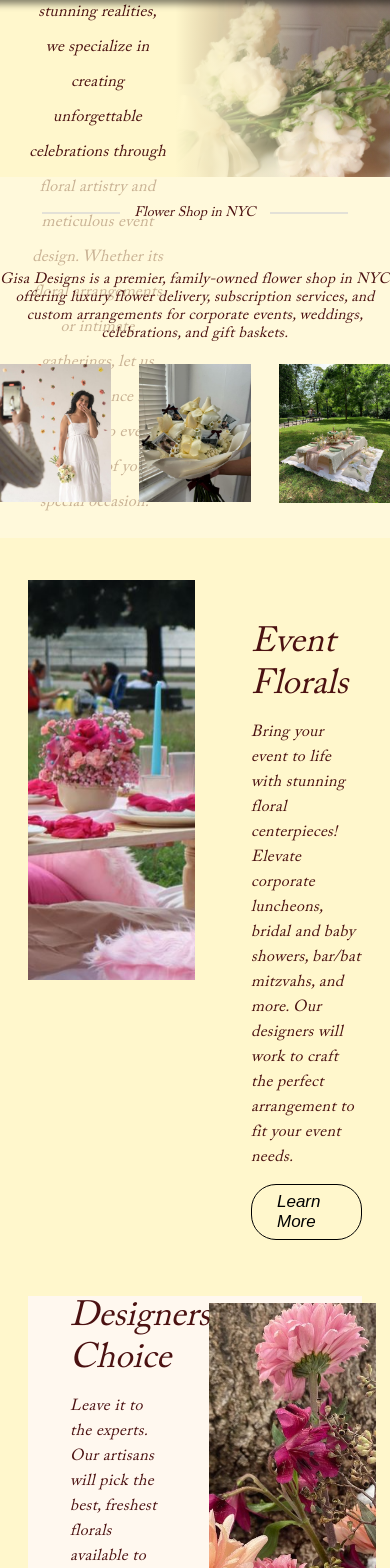
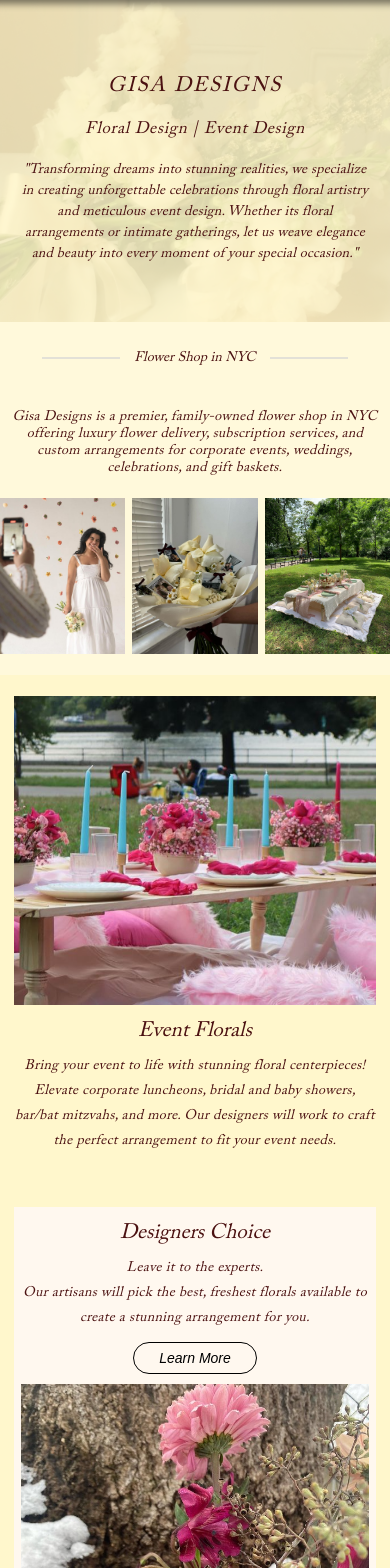
Before and after one commit to LennyRemache/gisa-designs, a React (Vite) app in the folder client/: page / in a window 390 px wide. Shown: the part 200-1768 px from the top of the page. Built offline with nearby package versions, Linux system fonts and the light colour scheme.

Commit message:
Added mobile responsiveness to home page

```diff
--- a/client/src/components/pages/Contact.jsx
+++ b/client/src/components/pages/Contact.jsx
@@ -295,7 +295,9 @@ export default function Contact() {
                 onChange={updateContactForm}
               ></textarea>
             </div>
-            <button type="submit">Submit</button>
+            <button type="submit" className="contact-btn">
+              Submit
+            </button>
           </div>
           <div className="form-image">
             <img src={ContactImg} alt="" />
--- a/client/src/components/pages/Home.jsx
+++ b/client/src/components/pages/Home.jsx
@@ -61,9 +61,6 @@ export default function Home() {
             more. Our designers will work to craft the perfect arrangement to
             fit your event needs.
           </div>
-          <Link to="/Services/a-la-carte" className="learn-more-btn">
-            Learn More
-          </Link>
         </div>
       </div>
       <div className="home-section-3">
@@ -72,8 +69,9 @@ export default function Home() {
             <div className="title">Designers Choice</div>
             <div className="info">
               Leave it to the experts.
-              <br /> Our artisans will pick the best, freshest florals available
-              to create a stunning arrangement for you.
+              <br />
+              Our artisans will pick the best, freshest florals available to
+              create a stunning arrangement for you.
             </div>
             <Link to="/Services/a-la-carte" className="learn-more-btn">
               Learn More
--- a/client/src/styles/pages/Contact.css
+++ b/client/src/styles/pages/Contact.css
@@ -51,7 +51,7 @@
   -webkit-box-shadow: 0px 0px 18px 4px rgba(0, 0, 0, 0.75);
   -moz-box-shadow: 0px 0px 18px 4px rgba(0, 0, 0, 0.75);
   box-shadow: 0px 0px 18px 4px rgba(0, 0, 0, 0.75);
-  border-radius: 20px;
+  border-radius: 5px;
 }
 
 .form-details {
@@ -246,7 +246,7 @@
   object-fit: cover;
   width: 100%;
   height: 100%;
-  border-radius: 0 20px 20px 0;
+  border-radius: 0 5px 5px 0;
 }
 
 .first-name input,
@@ -282,3 +282,21 @@
   padding: 0.3rem;
   width: fit-content;
 }
+
+.contact-btn {
+  width: 100%;
+  margin-top: 1rem;
+  padding: 0.75rem;
+  background-color: transparent;
+  border-radius: 5px;
+  border: 0.5px solid black;
+}
+
+.contact-btn:hover {
+  cursor: pointer;
+  background-color: rgba(0, 0, 0, 0.043);
+}
+
+.contact-btn:active {
+  background-color: rgba(0, 0, 0, 0.169);
+}
--- a/client/src/styles/pages/Home.css
+++ b/client/src/styles/pages/Home.css
@@ -244,6 +244,7 @@
 }
 
 .home-section-4 {
+  border: 0px solid red;
   width: 100%;
   padding: 4rem 0 5rem 0;
   background-color: hsla(51, 100%, 90%, 0.7);
@@ -280,3 +281,202 @@
   max-width: 250px;
   width: 100%;
 }
+
+@media only screen and (max-width: 1024px) {
+  .hero-text-brand {
+    font-size: 2.5rem;
+    margin-bottom: 1.5rem;
+  }
+
+  .hero-text-service {
+    font-size: 1.2rem;
+    border: 0px solid red;
+  }
+
+  .hero-text-quote {
+    font-size: 1rem;
+    padding: 1.5rem;
+    line-height: 1.5rem;
+  }
+  .seperator {
+    border: 0px solid red;
+    padding: 2rem 0 3rem 0;
+  }
+
+  .home-section-1 {
+    border: 0px solid green;
+    padding-bottom: 1.5rem;
+  }
+
+  .home-section-1-desc {
+    padding: 0rem 0 1.5rem 0;
+    margin: 0 0.5rem;
+  }
+
+  .home-section-1-photos {
+    border: 0px solid red;
+    padding: 0 0.5rem;
+  }
+
+  .home-section-1-photos img:not(:last-child) {
+    margin-right: 0.5rem;
+  }
+
+  .home-section-2 {
+    border: 0px solid red;
+    padding: 1.5rem 1rem;
+  }
+
+  .home-section-2 img {
+    margin: 0;
+    width: 50%;
+  }
+
+  .home-section-2-desc {
+    border: 0px solid blue;
+  }
+
+  .home-section-2-desc .title {
+    padding: 1rem 0 0 0;
+    font-size: 2rem;
+  }
+
+  .home-section-2-desc .info {
+    padding: 0.75rem 0;
+  }
+
+  .home-section-3 {
+    border: 0px solid blue;
+    padding: 1.5rem 1rem;
+  }
+
+  .home-section-3 .sub-container {
+    border: 0px solid blue;
+    padding: 0.5rem 0.5rem;
+  }
+
+  .home-section-3-desc {
+    border: 0px solid green;
+    width: 50%;
+  }
+
+  .home-section-3-desc .title {
+    border: 0px solid red;
+    font-size: 2rem;
+  }
+
+  .home-section-3-desc .info {
+    border: 0px solid red;
+
+    padding: 0.75rem 0rem;
+  }
+
+  .home-section-3 .sub-container img {
+    border: 0px solid blue;
+    width: 50%;
+    margin: 0rem 0rem 0 0;
+  }
+
+  .learn-more-btn {
+    font-size: 1.25rem;
+  }
+
+  .social-media div {
+    font-size: 1.5rem;
+    margin-left: 0rem;
+  }
+
+  .home-section-4-photos {
+    border: 0px solid blue;
+    display: flex;
+    justify-content: center;
+  }
+
+  .home-section-4-photos a {
+    border: 0px solid green;
+    margin: 0.5rem;
+  }
+}
+
+@media only screen and (max-width: 610px) {
+  .hero-text-parent {
+    background: rgba(255, 247, 204, 0.85);
+  }
+  .hero-text {
+    border: 0px solid red;
+    width: 100%;
+  }
+
+  .hero-text-brand {
+    font-size: 1.5rem;
+  }
+
+  .home-hero img {
+    width: 100%;
+  }
+
+  .home-section-1-desc {
+    font-size: 1rem;
+  }
+
+  .home-section-2 {
+    flex-direction: column;
+    align-items: center;
+  }
+
+  .home-section-2 img {
+    margin: 0;
+    width: 100%;
+  }
+
+  .home-section-2-desc {
+    border: 0px solid blue;
+    align-items: center;
+    margin: 0rem;
+  }
+
+  .home-section-2-desc .title {
+    font-size: 1.5rem;
+  }
+  .home-section-2-desc .info {
+    text-align: center;
+    font-size: 1rem;
+  }
+
+  .home-section-3 {
+    display: block;
+    padding: 1.5rem 1rem;
+  }
+
+  .home-section-3 .sub-container {
+    border: 0px solid blue;
+    display: block;
+    padding: 0 0.5rem;
+  }
+
+  .home-section-3-desc {
+    border: 0px solid green;
+    width: 100%;
+    align-items: center;
+    padding: 0;
+  }
+
+  .home-section-3-desc .title {
+    padding: 1rem 0 0 0;
+    font-size: 1.5rem;
+  }
+
+  .home-section-3-desc .info {
+    text-align: center;
+    font-size: 1rem;
+  }
+
+  .home-section-3 .sub-container img {
+    width: 100%;
+    margin: 0.75rem 0rem 0 0;
+  }
+
+  .learn-more-btn {
+    font-size: 1rem;
+  }
+}
```
